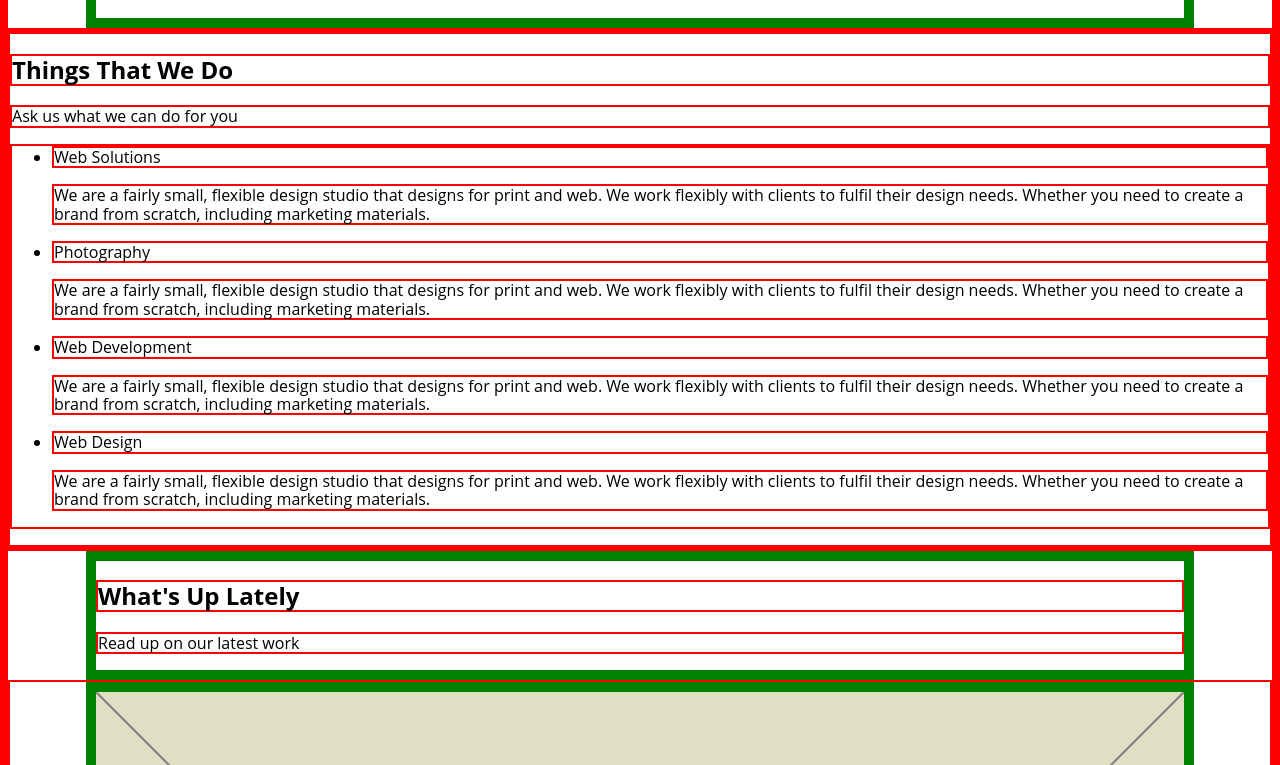
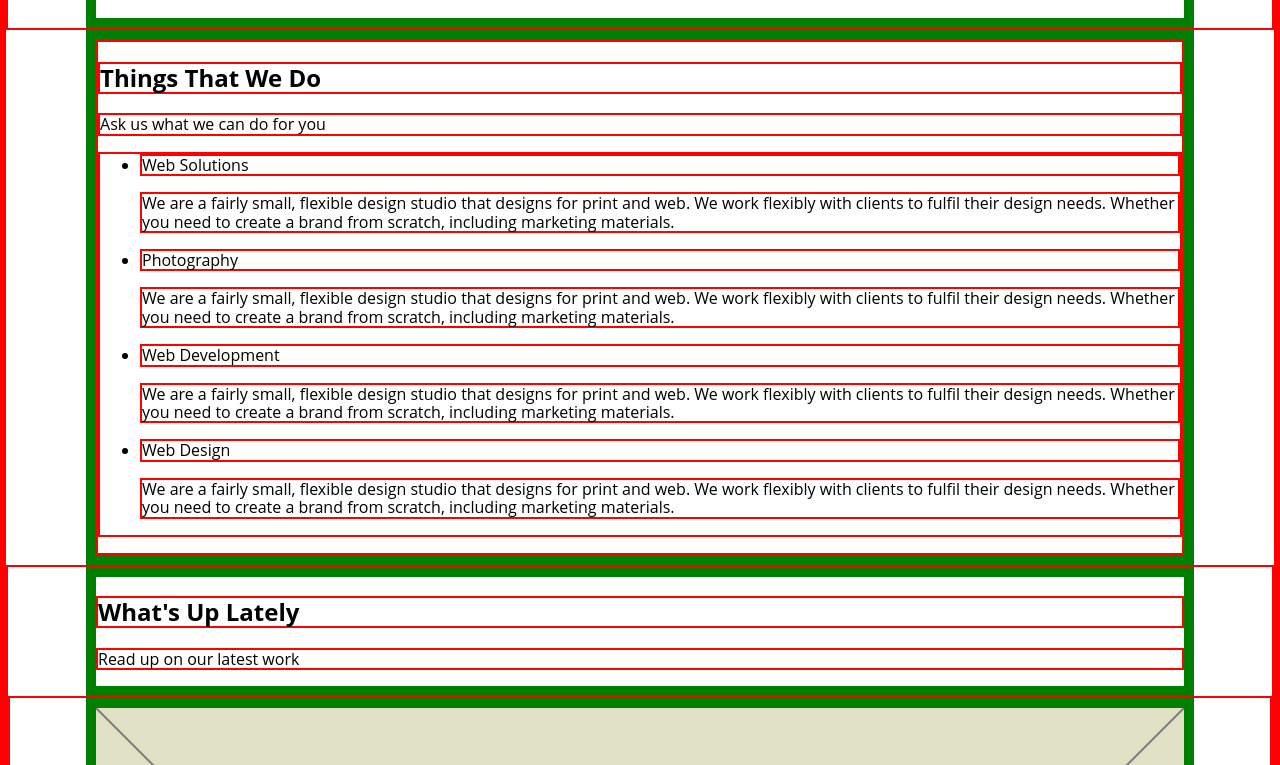
Before and after one commit to kcameron37/project1-lab03b, a website built with Parcel: page index.html in a window 1280 px wide. Shown: the part 697-1462 px from the top of the page. Built offline with nearby package versions, Linux system fonts and the light colour scheme.

Commit message:
add row css

```diff
--- a/css/main.css
+++ b/css/main.css
@@ -111,7 +111,7 @@ h1 {
   display: flex;
  }
 
- .row {
+ .row, .main-things-we-do {
   border: 10px solid green;
   width: 85vw;
   max-width: 70rem;
```
